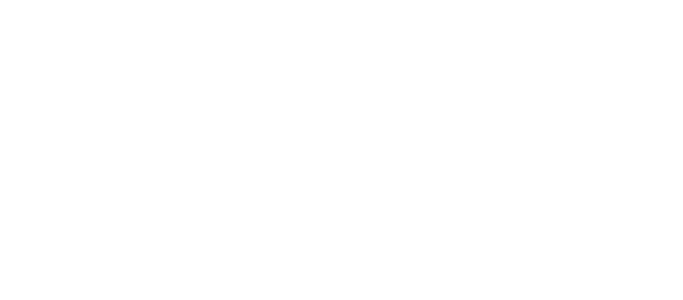
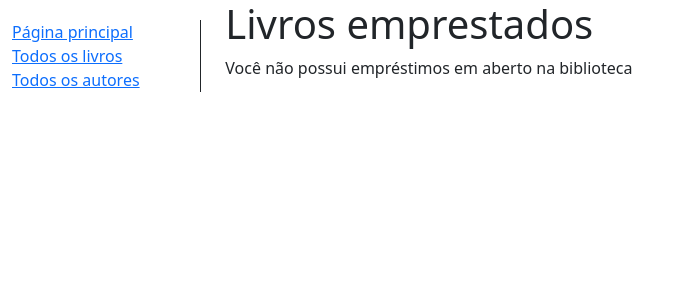
Before and after one commit to abispo/curso-python-proway-20220702, a Django app: page /catalogo/meus-emprestimos/ in a window 1280 px wide. Before the commit the part shown is empty. Shown: the top 300 px of the page, without its empty margins (0-683 px from the left). Run offline with Django 4.2, Linux system fonts and the light colour scheme; a user stored in the database is signed in; tables that the repository leaves empty hold one stand-in row (values such as "Sample post").

Commit message:
Arquivos aula -7 web

```diff
--- a/modulo003-python-web/20221022_aula07/catalogo/templates/base.html
+++ b/modulo003-python-web/20221022_aula07/catalogo/templates/base.html
@@ -27,6 +27,7 @@
                         <hr>
                         {% if user.is_authenticated %}
                             <li>Usuário: {{ user.get_username }}</li>
+                            <li><a href="{% url 'catalogo:meus-emprestimos' %}">Meus empréstimos</a></li>
                             <li><a href="{% url 'logout' %}?next={{ request.path }}">Logout</a></li>
                         {% else %}
                             <li><a href="{% url 'login' %}?next={{ request.path }}">Login</a></li>
--- a/modulo003-python-web/20221022_aula07/catalogo/templates/catalogo/copias_emprestadas_por_usuario.html
+++ b/modulo003-python-web/20221022_aula07/catalogo/templates/catalogo/copias_emprestadas_por_usuario.html
@@ -0,0 +1,20 @@
+{% extends 'base.html' %}
+
+{% block content %}
+    <h1>Livros emprestados</h1>
+
+    {% if copialivro_list %}
+        <ul>
+            {% for copialivro in copialivro_list %}
+                <li class="{% if copialivro.emprestimo_vencido %}text-danger{% endif %}">
+                    <a href="{% url 'catalogo:detalhe-livro' copialivro.livro.pk %}">
+                        {{ copialivro.livro.titulo }}
+                    </a>
+                    (Devolução: {{ copialivro.devolucao|date:'d/m/Y' }})
+                </li>
+            {% endfor %}
+        </ul>
+    {% else %}
+        <p>Você não possui empréstimos em aberto na biblioteca</p>
+    {% endif %}
+{% endblock %}
```
